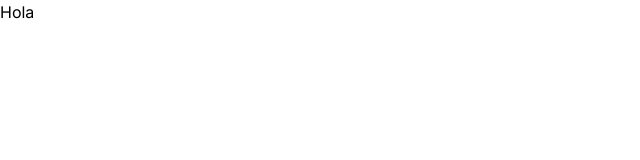
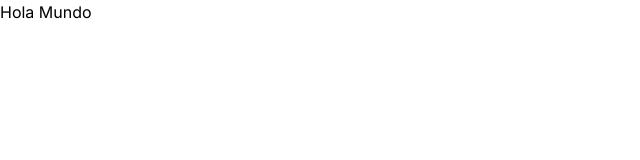
Before and after one commit to armacomiguel/issue-tracker, a Next.js app: page / in a window 1280 px wide. Shown: the top 160 px of the page, without its empty margins (0-640 px from the left). Built offline with nearby package versions, Linux system fonts and the light colour scheme.

Commit message:
Segundo commit

```diff
--- a/app/page.tsx
+++ b/app/page.tsx
@@ -2,6 +2,6 @@ import Image from 'next/image'
 
 export default function Home() {
   return (
-    <div>Hola</div>
+    <div>Hola Mundo</div>
   )
 }
```
